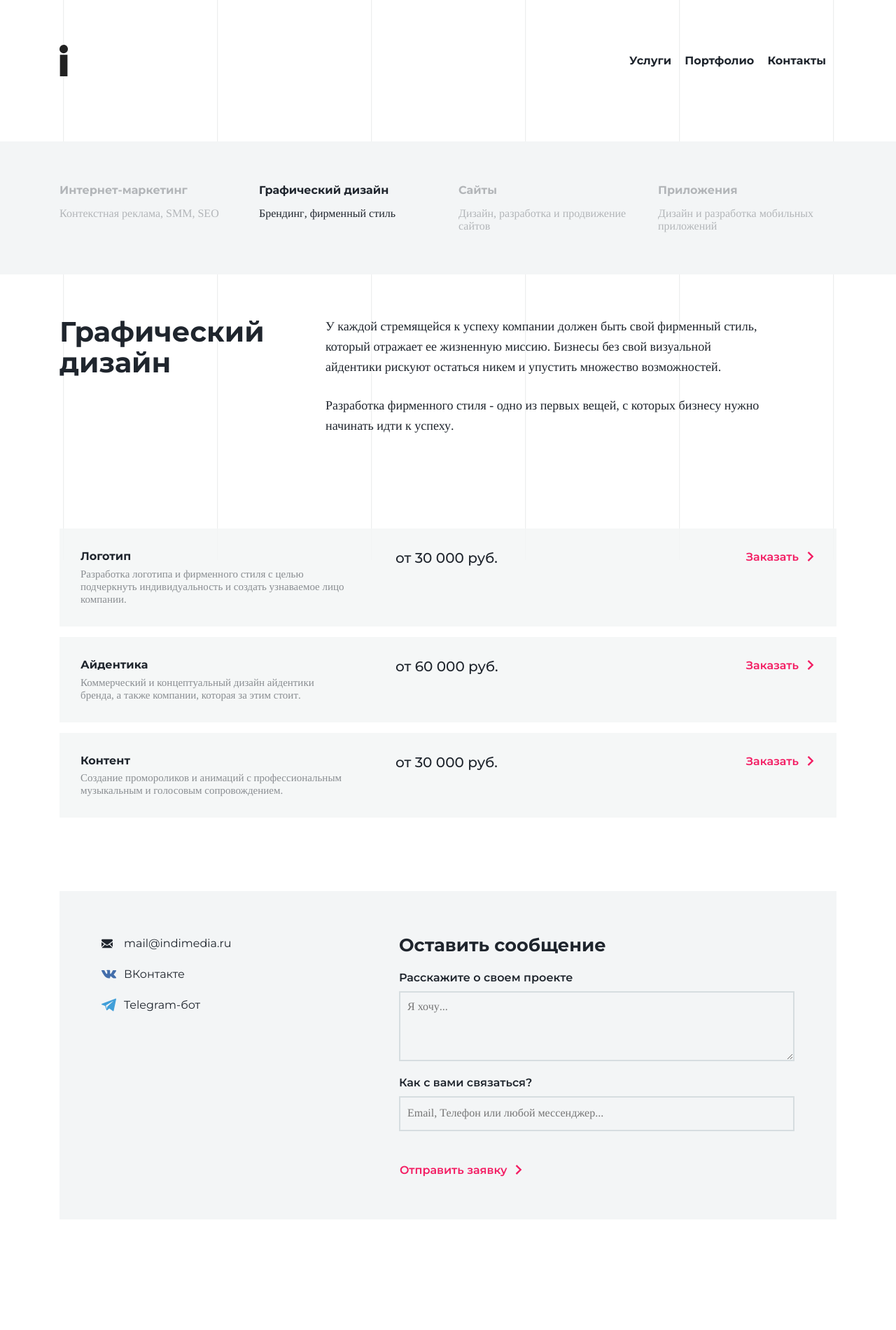
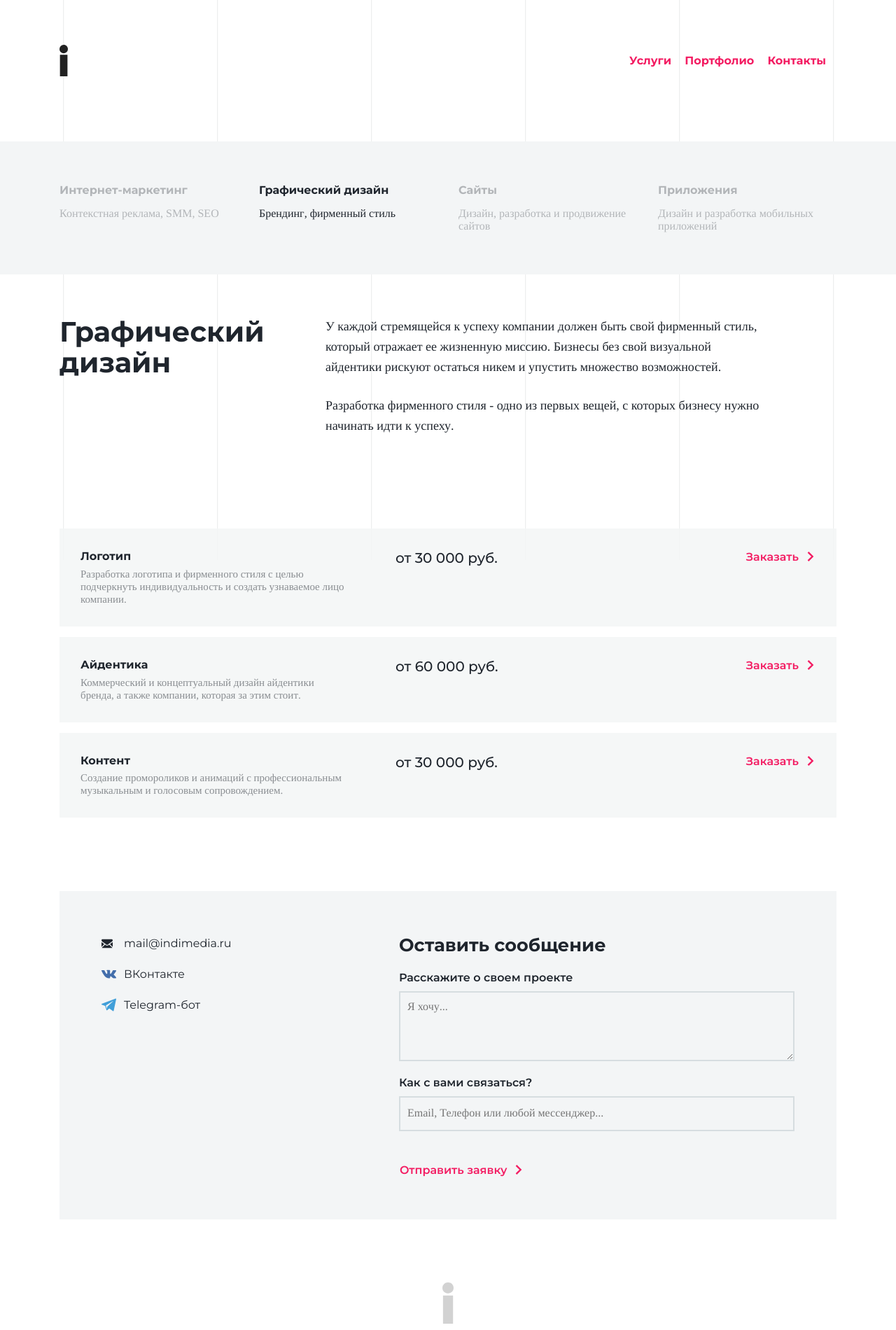
Before and after one commit to almazbis/dirtyboys, a website: page src/html/service-gd.html in a window 1280 px wide. Shown: the whole page at 70% size. Before the commit the page ends 1787 px from the top, so only its background shows below. Drawn offline with nearby package versions, Linux system fonts and the light colour scheme; files that its build step writes are made by us from their sources; files whose address does not match are found by name.

Commit message:
added a fancy effect for menu links

```diff
--- a/src/html/partials/footer-scripts.html
+++ b/src/html/partials/footer-scripts.html
@@ -1,2 +1,2 @@
 <script src="plugins/jquery-3.2.1.min.js"></script>
-<script src="js/main.js?v=2.6"></script>
+<script src="js/main.js?v=2.7"></script>
--- a/src/html/partials/footer.html
+++ b/src/html/partials/footer.html
@@ -1,8 +1,8 @@
 <footer id="section-contact" class="footer">
+
 <div class="container">
 <div class="footer-inner">
 	<div class="row">
-
 		<div class="col-12 col-lg-5">
 			<ul class="footer-contacts">
 				<li class="footer-contacts-item footer-contacts__email"><a href="mailto:mail@indimedia.ru">mail@indimedia.ru</a></li>
@@ -10,12 +10,13 @@
 				<li class="footer-contacts-item footer-contacts__tg"><a href="https://t.me/indimediabbot" target="_blank">Telegram-бот</a></li>
 			</ul>
 		</div>
-
 		<div class="col-12 col-lg">
 			@@include('../components/form.html')
 		</div>
-
 	</div>
 </div>
 </div>
+
+<div class="footer-logo"><img src="assets/img/logo.svg" alt="" draggable="false"></div>
+
 </footer>
--- a/src/html/partials/head.html
+++ b/src/html/partials/head.html
@@ -13,4 +13,4 @@
 <link href="https://fonts.googleapis.com/css?family=Tinos:400,400i,700,700i&amp;subset=cyrillic" rel="stylesheet">
 
 <link rel="stylesheet" href="css/bootstrap-grid.min.css">
-<link rel="stylesheet" href="css/style.css?v=2.8">
+<link rel="stylesheet" href="css/style.css?v=2.10">
--- a/src/html/service-gd.html
+++ b/src/html/service-gd.html
@@ -6,6 +6,9 @@
 <body>
 
 @@include('./components/bg-grid.html')
+
+
+<div class="page">
 
 @@include('./partials/header.html')
 
@@ -121,6 +124,9 @@
 
 @@include('./partials/footer.html')
 
+</div>
+
+
 @@include('./partials/footer-scripts.html')
 
 </body>
--- a/src/scss/_vars.scss
+++ b/src/scss/_vars.scss
@@ -1,6 +1,7 @@
 $black: #1F252D;
 // $prim: #F11C3E;
 $prim: #f31c62;
+$sec: #0755C0;
 
 $gray-light: #F3F5F6;
 
--- a/src/scss/components/_nav.scss
+++ b/src/scss/components/_nav.scss
@@ -17,7 +17,11 @@
 	a {
 		font-weight: bold;
 		text-decoration: none;
-		color: $black;
+		// color: $black;
+		color: $prim;
+
+		display: block;
+		position: relative;
 
 		transition: $transition-fast;
 
@@ -25,6 +29,32 @@
 		&:focus {
 			text-decoration: none;
 			color: $prim;
+
+			outline: none;
+		}
+
+		&::after {
+			content: '';
+			background-color: $sec;
+		    mix-blend-mode: multiply;
+
+			display: block;
+			position: absolute;
+			width: 0%;
+			height: 4px;
+			top: 50%;
+			left: 0;
+			transform: translateY(-50%);
+
+			transition: $transition;
+		}
+
+		&:hover,
+		&:focus {
+
+			&::after {
+				width: 100%;
+			}
 		}
 	}
 }
--- a/src/scss/partials/_footer.scss
+++ b/src/scss/partials/_footer.scss
@@ -81,3 +81,28 @@
 		background-size: 1.3em;
 	}
 }
+
+
+
+
+
+//////////////////////////////////////////////////
+// LOGO
+////////////////////////////////////////////////
+
+.footer-logo {
+	text-align: center;
+
+	margin-top: 90px;
+	margin-bottom: 15px;
+
+	img {
+		opacity: .2;
+
+		width: 16px;
+
+		user-select: none;
+		user-drag: none;
+		pointer-events: none;
+	}
+}
--- a/src/scss/style.scss
+++ b/src/scss/style.scss
@@ -178,7 +178,6 @@ img.img-shadow {
 }
 
 
-
 @import 'global/blocks';
 @import 'global/titles';
 @import 'global/btns-and-links';
```
Also changed, not shown: src/html/index.html (+5 -0 lines), src/html/service-apps.html (+5 -0 lines), src/html/service-marketing.html (+6 -0 lines), src/html/service-websites.html (+6 -0 lines), build/css/style.css, build/index.html, build/service-apps.html, build/service-gd.html, build/service-marketing.html, build/service-websites.html. Lines whose indentation alone changed are shown as unchanged.
